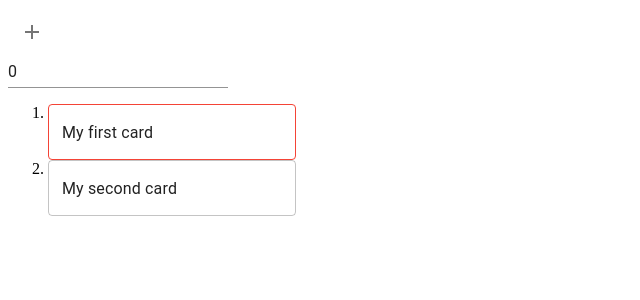
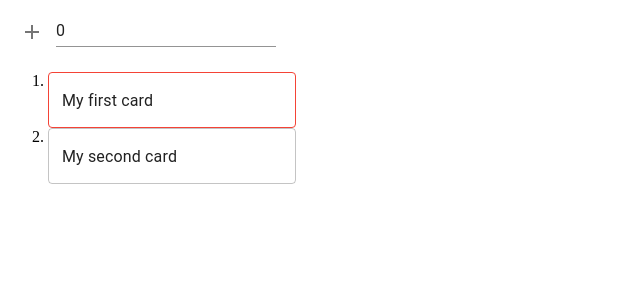
Before and after one commit to alensugimoto/react-explorative-tasks, a React (Create React App) app: page / in a window 1280 px wide. Shown: the top 300 px of the page, without its empty margins (0-640 px from the left). Built offline with nearby package versions, Linux system fonts and the light colour scheme.

Commit message:
Remove state from MyCard

```diff
--- a/src/CardsContainer.js
+++ b/src/CardsContainer.js
@@ -8,13 +8,23 @@ function CardsContainer(props) {
   const [cardsText, setCardsText] = useState(props.cardsText);
 
   const handleClick = () => {
-    const newCardsText = [...cardsText, ""];
-    setCardsText(newCardsText);
+    setCardsText((prevCardsText) => [...prevCardsText, ""]);
   };
 
-  const handleChange = (event) => {
-    const newSelected = Number(event.target.value);
-    setSelected(newSelected);
+  const handleSelectedChange = (event) => {
+    setSelected(Number(event.target.value));
+  };
+
+  const handleCardsTextChange = (event, index) => {
+    setCardsText((prevCardsText) =>
+      prevCardsText.map((value, i) => {
+        if (i === index) {
+          return event.target.value;
+        } else {
+          return value;
+        }
+      })
+    );
   };
 
   return (
@@ -22,13 +32,19 @@ function CardsContainer(props) {
       <IconButton onClick={handleClick}>
         <Add />
       </IconButton>
-      <form>
-        <Input type="number" defaultValue={selected} onChange={handleChange} />
-      </form>
+      <Input
+        type="number"
+        defaultValue={selected}
+        onChange={handleSelectedChange}
+      />
       <ol>
         {cardsText.map((value, index) => (
           <li key={index}>
-            <MyCard value={value} highlight={index === selected} />
+            <MyCard
+              value={value}
+              highlight={index === selected}
+              onChange={(event) => handleCardsTextChange(event, index)}
+            />
           </li>
         ))}
       </ol>
--- a/src/MyCard.js
+++ b/src/MyCard.js
@@ -1,26 +1,15 @@
 import { TextField } from "@material-ui/core";
-import { useState } from "react";
 
-function MyCard(props) {
-  const highlight = props.highlight;
-  const [value, setValue] = useState(props.value);
-
-  const handleChange = (event) => {
-    const newValue = event.target.value;
-    setValue(newValue);
-  };
-
+function MyCard({ value, highlight, onChange }) {
   return (
     <div className="MyCard">
-      <form>
-        <TextField
-          type="text"
-          variant="outlined"
-          error={highlight}
-          defaultValue={value}
-          onChange={handleChange}
-        />
-      </form>
+      <TextField
+        type="text"
+        variant="outlined"
+        defaultValue={value}
+        error={highlight}
+        onChange={onChange}
+      />
     </div>
   );
 }
```
